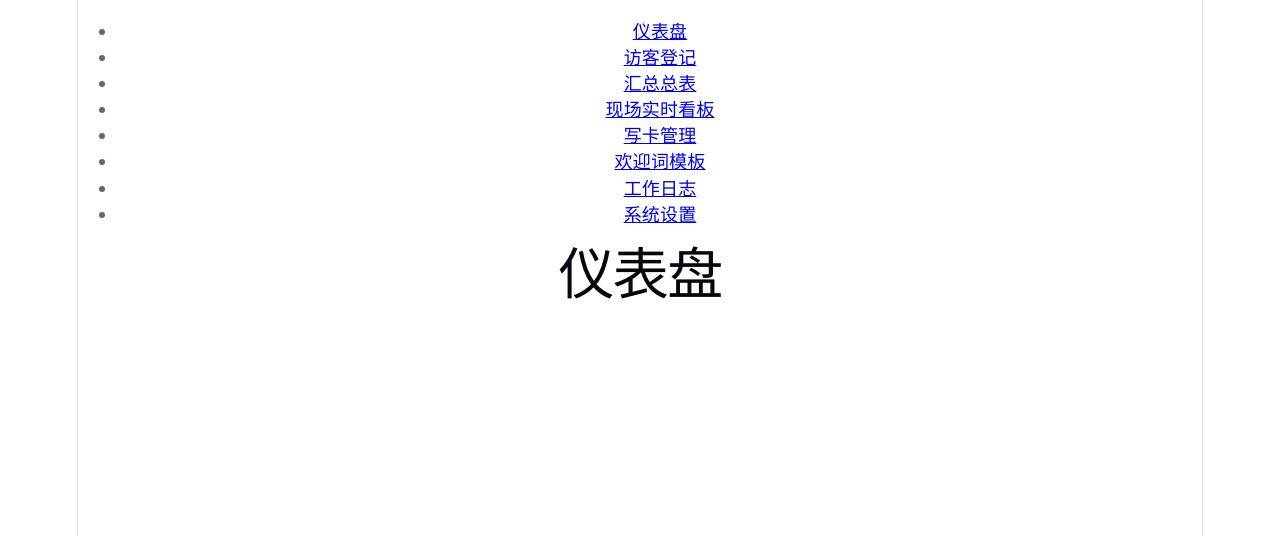
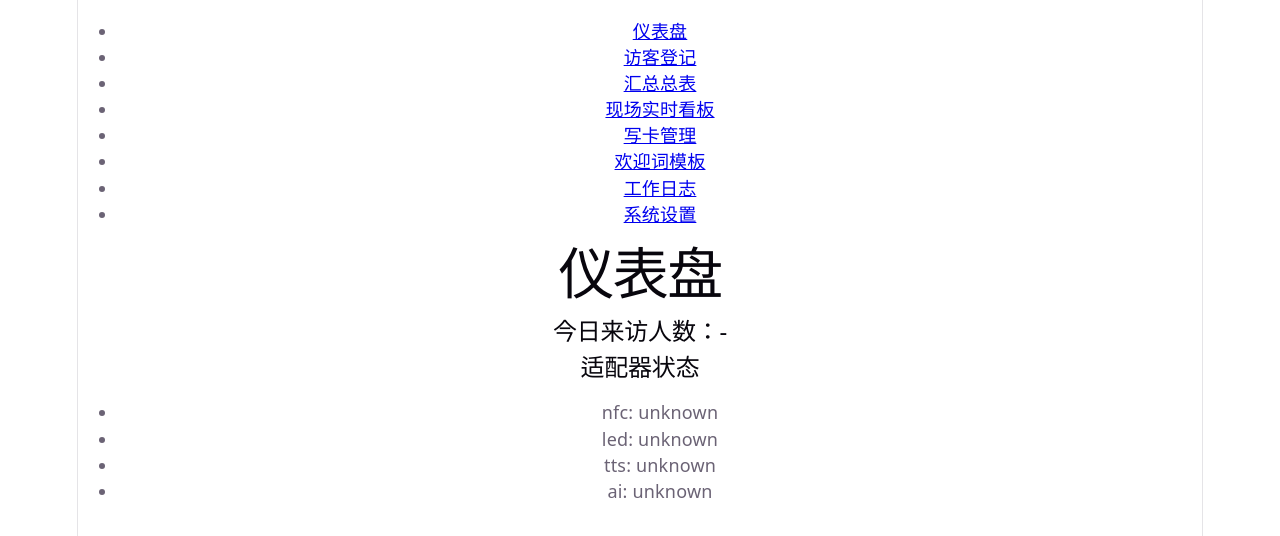
Before and after one commit to EarthTan/AITIC-reception, a React (Vite) app in the folder frontend/: page / in a window 1280 px wide. Shown: the top 536 px of the page. Built offline with nearby package versions, Linux system fonts and the light colour scheme; no server answers.

Commit message:
feat: implement dashboard page with today's count and adapter status

```diff
--- a/frontend/src/pages/DashboardPage.tsx
+++ b/frontend/src/pages/DashboardPage.tsx
@@ -1,3 +1,51 @@
+// frontend/src/pages/DashboardPage.tsx
+import { useQuery } from "@tanstack/react-query";
+import { fetchAdapterStatus } from "../api/adapters";
+import { queryKeys } from "../api/queryKeys";
+import { fetchVisitsToday } from "../api/visits";
+import { useRealtimeStore } from "../stores/realtimeStore";
+
+const ADAPTER_NAMES = ["nfc", "led", "tts", "ai"] as const;
+
 export function DashboardPage() {
-  return <h1>仪表盘</h1>;
+  const todayQuery = useQuery({
+    queryKey: queryKeys.visitsToday(),
+    queryFn: fetchVisitsToday,
+  });
+  const statusQuery = useQuery({
+    queryKey: queryKeys.adapterStatus(),
+    queryFn: fetchAdapterStatus,
+  });
+  const realtimeStatuses = useRealtimeStore((state) => state.adapterStatuses);
+
+  const merged = new Map<string, { status: string; detail?: string | null }>();
+  for (const row of statusQuery.data ?? []) {
+    merged.set(row.adapter_name, { status: row.status, detail: row.detail });
+  }
+  for (const [name, live] of Object.entries(realtimeStatuses)) {
+    merged.set(name, { status: live.status, detail: live.detail });
+  }
+
+  return (
+    <div>
+      <h1>仪表盘</h1>
+      <section>
+        <h2>今日来访人数：{todayQuery.data?.length ?? "-"}</h2>
+      </section>
+      <section>
+        <h2>适配器状态</h2>
+        <ul>
+          {ADAPTER_NAMES.map((name) => {
+            const entry = merged.get(name);
+            return (
+              <li key={name}>
+                {name}: {entry ? entry.status : "unknown"}
+                {entry?.detail ? ` (${entry.detail})` : ""}
+              </li>
+            );
+          })}
+        </ul>
+      </section>
+    </div>
+  );
 }
```
